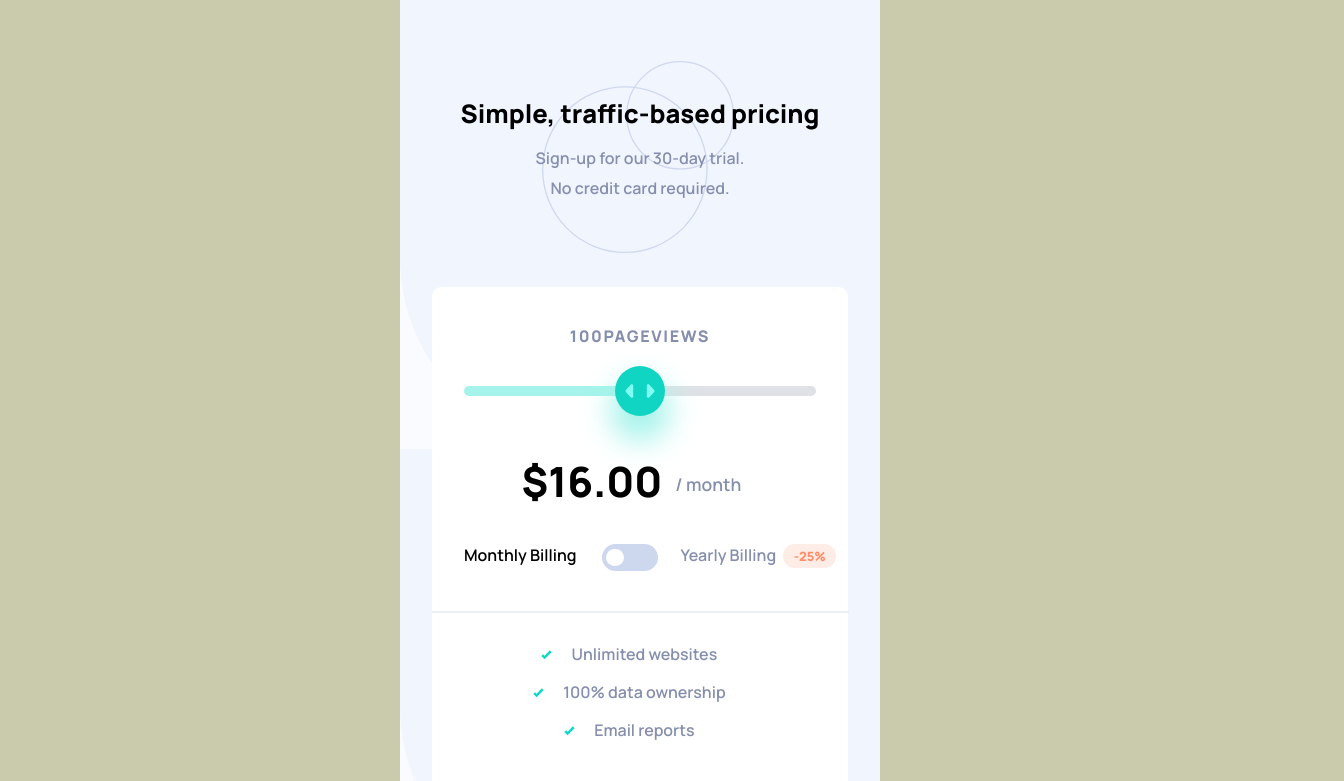
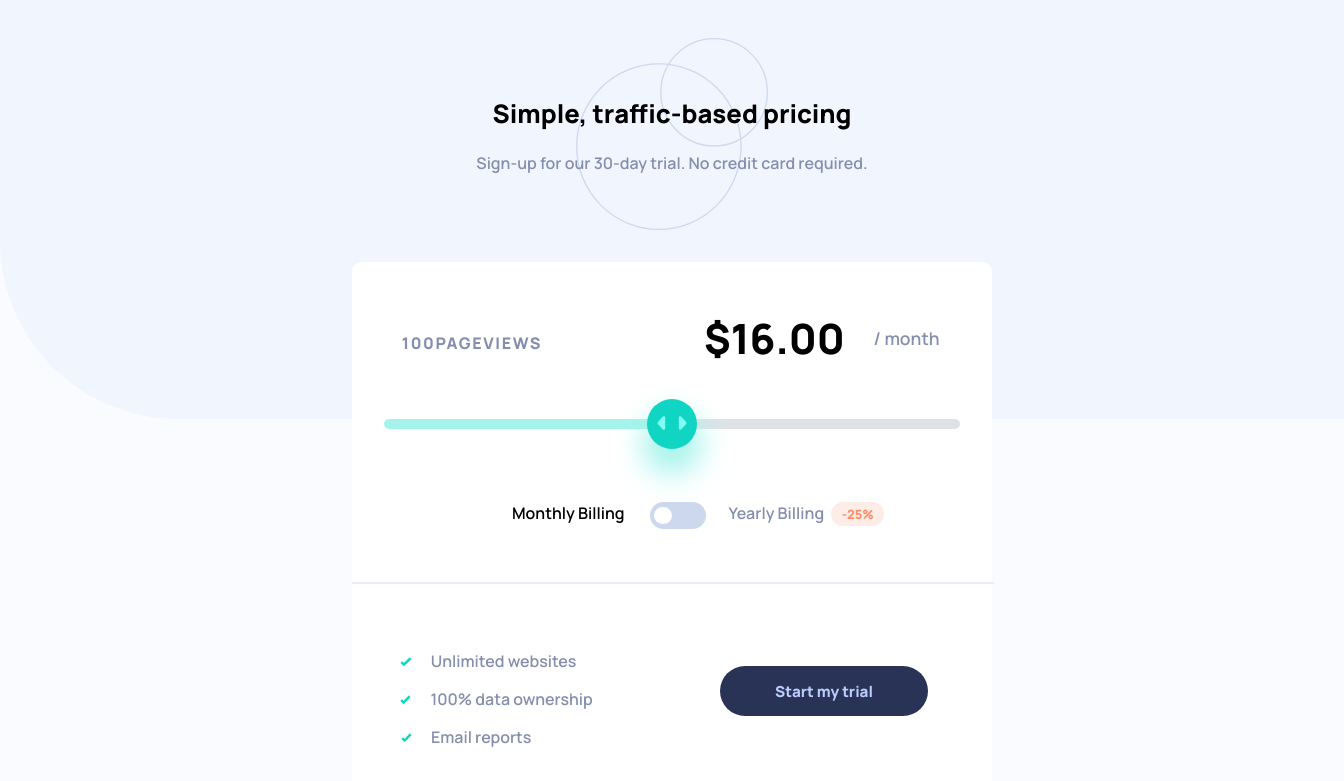
Before and after one commit to Vidottizzz/Interactive-pricing-component, a plain HTML site: page index.html in a window 1280 px wide. Shown: the top 781 px of the page, 1344 px wide, since content can reach past the window. Drawn offline with nearby package versions, Linux system fonts and the light colour scheme.

Commit message:
finishing project

```diff
--- a/index.html
+++ b/index.html
@@ -17,23 +17,26 @@
   <body>
     <div id="card-itself">
       <header>
-        <img id="circle-img" src="/images/pattern-circles.svg" alt="">
         <div id="hold-title">
           <h1> Simple, traffic-based pricing</h1>
+          <div id="hold-ps">
             <p>Sign-up for our 30-day trial.</p>
             <p>No credit card required.</div>
+            </div>
           </header>
 
           <div id="hold-mainfooter">
+            <hr>
+            <img id="circle-img" src="/images/pattern-circles.svg" alt="">
             <main>
-        <p><span id="myoutput">"</span>PAGEVIEWS</p>
+              <p><span id="myoutput">100K </span>PAGEVIEWS</p>
 
               <div class='range'>
                 <input id="myinput" type="range" min='0' max='200' step='50' />
               </div>
 
               <div id="hold-month">
-          <span id="price-month">$16.00</span><span> / month</span>
+                <span id="price-month">$16.00</span><span id="month-year"> / month</span>
               </div>
 
               <div id="hold-main" class="flex">
@@ -49,21 +52,20 @@
                 <div id="hold-year">
                   <span id="year-span">Yearly Billing</span>
                   <span id="orange-span">-25%</span></main>
-            </div>
-
-            <hr>
                   <div id="hold-foot">
-              <div>
+                    <div class="div-foot">
                       <img class="check-mark" src="images/icon-check.svg" alt=""><span> Unlimited websites</span>
                     </div>
-              <div>
+                    <div class="div-foot">
                       <img class="check-mark" src="images/icon-check.svg" alt=""><span> 100% data ownership</span>
                     </div>
-              <div>
+                    <div class="div-foot">
                       <img class="check-mark" src="images/icon-check.svg" alt=""><span> Email reports</span>
                     </div>
                     <button>Start my trial</button>
                   </div>
+                </div>
+
 
         </div>
       </main>
--- a/script/script.js
+++ b/script/script.js
@@ -7,7 +7,16 @@ let myOutput = document.querySelector('#myoutput');
 // preencher com a cor verde até onde a bola de referencia do range input está
 let monthSpan = document.querySelector('#month-span');
 let yearSpan = document.querySelector('#year-span');
+let monthYearSpan = document.querySelector("#month-year");
 //valores escolhidos
+
+
+slider.style.background = `linear-gradient(to right, hsl(174, 77%, 80%) 0%, hsl(174, 77%, 80%) ${(value-min)/(max-min)*100}%, #DEE2E6 ${(value-min)/(max-min)*100}%, #DEE2E6 100%)`;
+
+slider.oninput = function() {
+  this.style.background = `linear-gradient(to right, hsl(174, 77%, 80%) 0%, hsl(174, 77%, 80%) ${(this.value-this.min)/(this.max-this.min)*100}%, #DEE2E6 ${(this.value-this.min)/(this.max-this.min)*100}%, #DEE2E6 100%)`;
+};
+
 myOutput.innerHTML = slider.value;
 
 slider.onmousemove = function() {
@@ -36,22 +45,14 @@ let yearSpan = document.querySelector('#year-span');
 }
 
 
-slider.style.background = `linear-gradient(to right, hsl(174, 77%, 80%) 0%, hsl(174, 77%, 80%) ${(value-min)/(max-min)*100}%, #DEE2E6 ${(value-min)/(max-min)*100}%, #DEE2E6 100%)`;
-
-slider.oninput = function() {
-  this.style.background = `linear-gradient(to right, hsl(174, 77%, 80%) 0%, hsl(174, 77%, 80%) ${(this.value-this.min)/(this.max-this.min)*100}%, #DEE2E6 ${(this.value-this.min)/(this.max-this.min)*100}%, #DEE2E6 100%)`;
-};
-
-
-
-
-// toggle
+// toggle function
 
 let active = false;
 
 function toggle() {
   let toggle = document.querySelector(".toggle");
-  let text = document.querySelector(".text");
+
+ // se tiver falso faz algo e vice versa
   let decision = false;
   active = !active;
   if (active) {
@@ -69,6 +70,64 @@ function toggle() {
     decision = false;
   }
   if (decision === true) {
+    myOutput.innerHTML = slider.value;
+    monthYearSpan.innerHTML = "/ year";
+
+
+
+    // valores mudando conforme range.value muda
+    slider.onmousemove = function() {
+      console.log(slider.value);
+      if (slider.value == 0) {
+        myOutput.innerHTML = 10 + "K ";
+        priceMonth.innerHTML = `$${72}.00`;
+      }
+      else if (slider.value == 50) {
+        myOutput.innerHTML = 50 + "K ";
+        priceMonth.innerHTML = `$${108}.00`;
+      }
+      else if (slider.value == 100) {
+        myOutput.innerHTML = 100 + "K ";
+        priceMonth.innerHTML = `$${144}.00`;
+      }
+      else if (slider.value == 150) {
+        myOutput.innerHTML = 500 + "K ";
+        priceMonth.innerHTML = `$${216}.00`;
+      }
+      else if (slider.value == 200) {
+        myOutput.innerHTML = 1 + "M ";
+        priceMonth.innerHTML = `$${324}.00`;
+      }
+      // myOutput.innerHTML = this.value;
+    }
+  }
+  if ( decision === false ) {
+    myOutput.innerHTML = slider.value;
+    monthYearSpan.innerHTML = "/ month";
+    slider.onmousemove = function() {
+      console.log(slider.value);
+      if (slider.value == 0) {
+        myOutput.innerHTML = 10 + "K ";
+        priceMonth.innerHTML = `$${8}.00`;
+      }
+      else if (slider.value == 50) {
+        myOutput.innerHTML = 50 + "K ";
+        priceMonth.innerHTML = `$${12}.00`;
+      }
+      else if (slider.value == 100) {
+        myOutput.innerHTML = 100 + "K ";
+        priceMonth.innerHTML = `$${16}.00`;
+      }
+      else if (slider.value == 150) {
+        myOutput.innerHTML = 500 + "K ";
+        priceMonth.innerHTML = `$${24}.00`;
+      }
+      else if (slider.value == 200) {
+        myOutput.innerHTML = 1 + "M ";
+        priceMonth.innerHTML = `$${36}.00`;
+      }
+      // myOutput.innerHTML = this.value;
+    }
+  }
 
 }
-}
--- a/style/style.css
+++ b/style/style.css
@@ -53,10 +53,11 @@ hr {
   border: 1px solid hsl(225, 40%, 94%);
   width: 86.4%;
   position: absolute;
+  left: 2rem;
   bottom: 22rem;
 }
 body {
-  background-color: rgb(202, 202, 172);
+  background-color: var(--VeryPaleBlue)
 }
 .flex {
   display: flex;
@@ -71,6 +72,7 @@ body {
   position: relative;
   background-image: url(/images/bg-pattern.svg);
   background-size: auto;
+  background-repeat: no-repeat;
 }
 #circle-img {
   width: 12rem;
@@ -163,12 +165,13 @@ body {
   position: absolute;
   font-size: 1.1rem;
   color: var(--GrayishBlue);
-  left: 17.2rem;
+  left: 17.6rem;
   top: 29.5rem;
   font-weight: 300;
 }
 #hold-main {
   position: absolute;
+  left:3.2rem;
   top: 34rem;
   color: var(--GrayishBlue);
 }
@@ -193,6 +196,7 @@ font-size: 0.8rem;
   bottom: 13rem;
   left: 8.3rem;
   color: var(--GrayishBlue);
+
 }
 #hold-foot div {
   margin-bottom: 1rem;
@@ -214,6 +218,9 @@ button {
   padding: 1rem 1rem;
   background-color: var(--DarkDesaturatedBlue);
   cursor: pointer;
+}
+button:hover {
+  color:white;
 }
 
 /* //RANGE */
@@ -259,3 +266,83 @@ button {
   top: 50%;
   transform: translateY(-50%) rotate(-90deg);
 }
+#hold-ps p:nth-child(2) {
+
+  margin-top: 0.3rem;
+
+}
+
+
+@media screen and (min-width: 1240px) {
+hr {
+  width: 100%;
+  position: absolute;
+  left: 0rem;
+  top:20rem;
+
+}
+  body {
+    background-color: aqua;
+    position:static;
+
+  }
+  #hold-ps  p{
+ display: inline-block;
+
+  }
+  #card-itself {
+    width: 100%;
+    background-size: contain;
+  }
+  #hold-mainfooter {
+    position: relative;
+    width: 36rem;
+    margin: 5rem auto;
+    height: 29rem;
+  }
+  .range{
+    margin-top: 3.6rem;
+  }
+  main p:nth-child(1) {
+    margin-top: 2rem;
+    margin-right: 25rem;
+  }
+  #hold-month span{
+    position: absolute;
+    top: 3rem;
+    left: 22rem;
+  }
+  #hold-month span:nth-child(2){
+    position: absolute;
+    top: 4rem;
+    left: 32.6rem;
+  }
+  #hold-main {
+    top:15rem;
+    left: 10rem;
+  }
+  #hold-foot {
+    bottom:2.4rem;
+    left:2rem;
+  }
+  .div-foot:nth-child(2) {
+   margin-left: 1rem;
+  }
+  .div-foot:nth-child(3) {
+   margin-left: -2.8rem;
+  }
+
+  button {
+    position: absolute;
+    left: 21rem;
+    bottom:3rem;
+    padding: 0.9rem;
+    width: 13rem;
+
+  }
+  #circle-img {
+    position:absolute ;
+    left: 14rem;
+    top:-14rem;
+  }
+}
```
Lines whose indentation alone changed are shown as unchanged.
